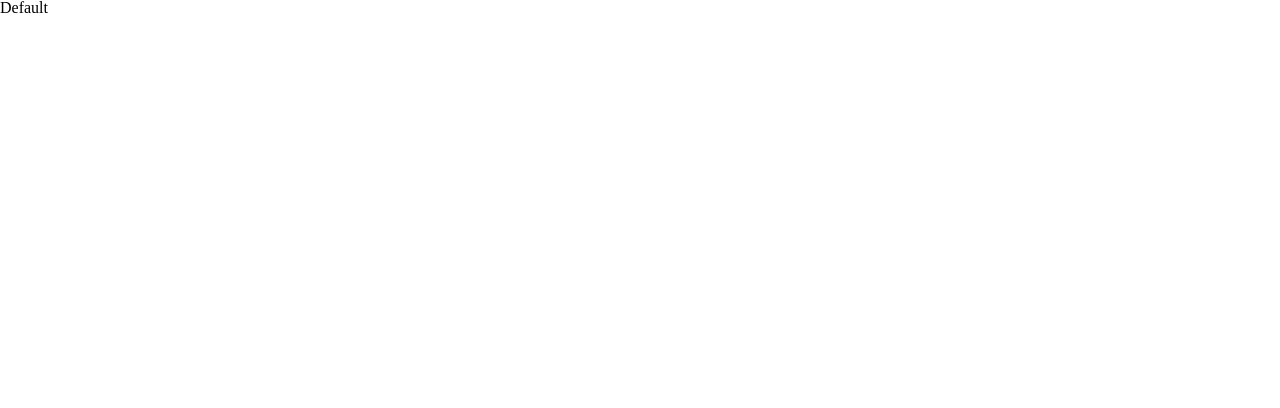
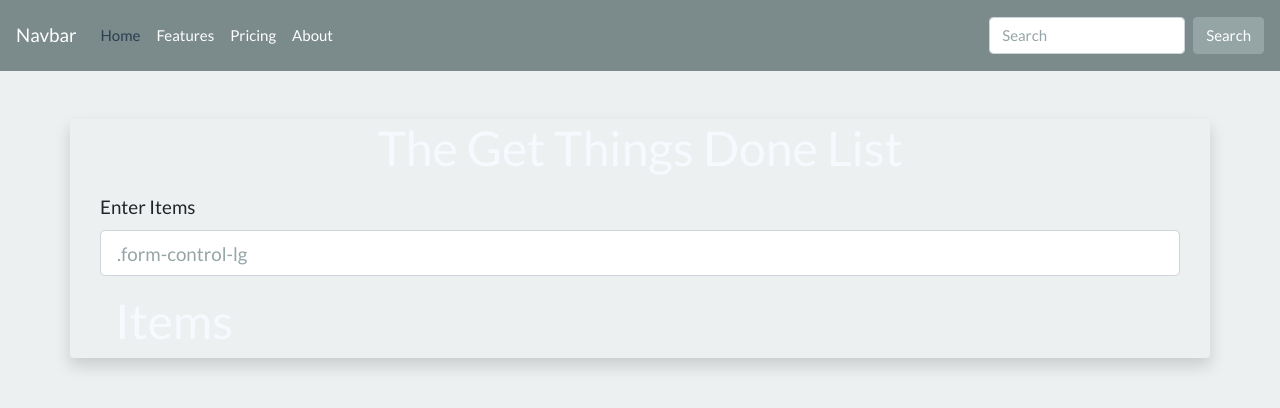
Before and after one commit to ctocco/todo_list_classes, a plain HTML site: page index.html in a window 1280 px wide. Drawn offline with nearby package versions, Linux system fonts and the light colour scheme; files whose address does not match are found by name.

Commit message:
adding styling and basic structure

```diff
--- a/index.html
+++ b/index.html
@@ -4,11 +4,74 @@
     <meta charset="UTF-8" />
     <meta name="viewport" content="width=device-width, initial-scale=1.0" />
     <meta http-equiv="X-UA-Compatible" content="ie=edge" />
-    <link rel="stylesheet" href="css/style.css" />
+    <link
+      rel="stylesheet"
+      href="https://bootswatch.com/4/flatly/bootstrap.min.css"
+    />
+    <link rel="stylesheet" href="src/css/style.css" />
+
     <title>Claudio Tocco - Default</title>
   </head>
-  <body>
-    <h1>Default</h1>
+
+  <body class="bg-light outline-primary">
+    <nav class="navbar navbar-expand-lg navbar-dark bg-dark mt-0 mb-5">
+      <a class="navbar-brand" href="#">Navbar</a>
+      <button
+        class="navbar-toggler collapsed"
+        type="button"
+        data-toggle="collapse"
+        data-target="#navbarColor02"
+        aria-controls="navbarColor02"
+        aria-expanded="false"
+        aria-label="Toggle navigation"
+      >
+        <span class="navbar-toggler-icon"></span>
+      </button>
+
+      <div class="navbar-collapse collapse" id="navbarColor02" style="">
+        <ul class="navbar-nav mr-auto">
+          <li class="nav-item active">
+            <a class="nav-link" href="#"
+              >Home <span class="sr-only">(current)</span></a
+            >
+          </li>
+          <li class="nav-item"><a class="nav-link" href="#">Features</a></li>
+          <li class="nav-item"><a class="nav-link" href="#">Pricing</a></li>
+          <li class="nav-item"><a class="nav-link" href="#">About</a></li>
+        </ul>
+        <form class="form-inline my-2 my-lg-0">
+          <input
+            class="form-control mr-sm-2"
+            type="text"
+            placeholder="Search"
+          />
+          <button class="btn btn-secondary my-2 my-sm-0" type="submit">
+            Search
+          </button>
+        </form>
+      </div>
+    </nav>
+
+    <div class="container bg-light rounded shadow">
+      <div class="container bg-light">
+        <h1 class="text-center">The Get Things Done List</h1>
+        <div class="form-group">
+          <label class="col-form-label col-form-label-lg" for="inputLarge"
+            >Enter Items</label
+          >
+          <input
+            class="form-control form-control-lg"
+            type="text"
+            placeholder=".form-control-lg"
+            id="inputLarge"
+          />
+        </div>
+        <div class="container">
+          <h1>Items</h1>
+          <div class="row"></div>
+        </div>
+      </div>
+    </div>
 
     <script src="app.js"></script>
   </body>
--- a/src/css/_color.scss
+++ b/src/css/_color.scss
@@ -0,0 +1,3 @@
+h1 {
+  color: #f8f8ff;
+}
--- a/src/css/_variables.scss
+++ b/src/css/_variables.scss
@@ -0,0 +1,3 @@
+.shadow {
+  box-shadow: 0 14px 28px rgba(0, 0, 0, 0.25), 0 10px 10px rgba(0, 0, 0, 0.22);
+}
--- a/src/css/style.scss
+++ b/src/css/style.scss
@@ -2,7 +2,7 @@
 @import "typography";
 @import "color";
 @import "mixins";
-@import "reset"; // Global
+// @import "reset"; // Global
 // // Body --------------------------------
 
 /* Global
@@ -10,6 +10,7 @@
 
 body {
   margin-bottom: 50px;
+  background: white !important;
 }
 
 section {
@@ -20,8 +21,19 @@ h3 {
   margin-bottom: 1rem;
 }
 
+// div {
+//   border: 1px solid salmon !important;
+// }
+
+h1 {
+  // text-decoration-line: line-through;
+}
 /* Navigation
 ----------------------------*/
+
+.navbar {
+  margin-top: 0px !important;
+}
 
 .nav-main {
   margin-bottom: 30px;
```
Also changed, not shown: src/css/style.css, 1 other file.
